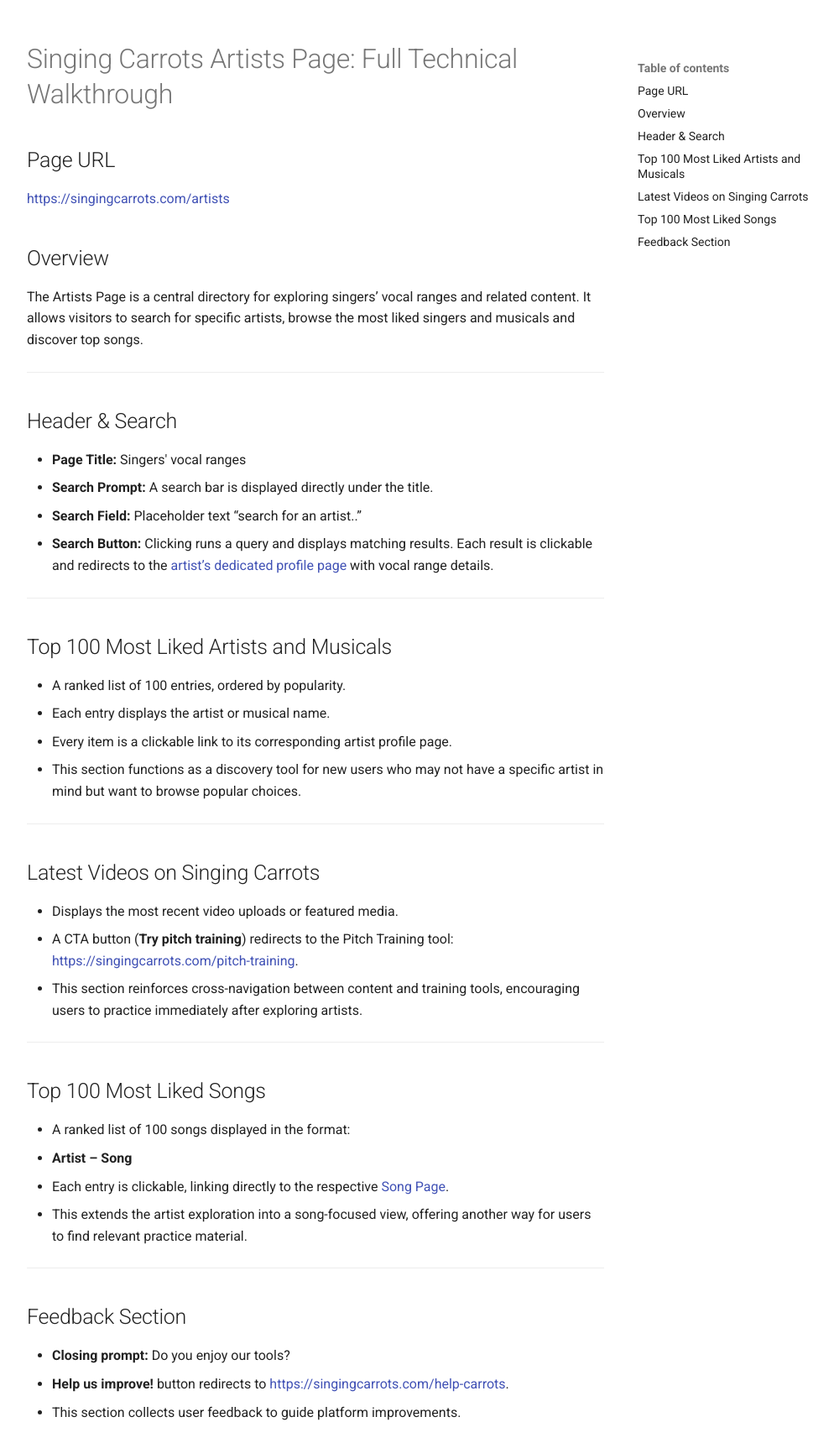
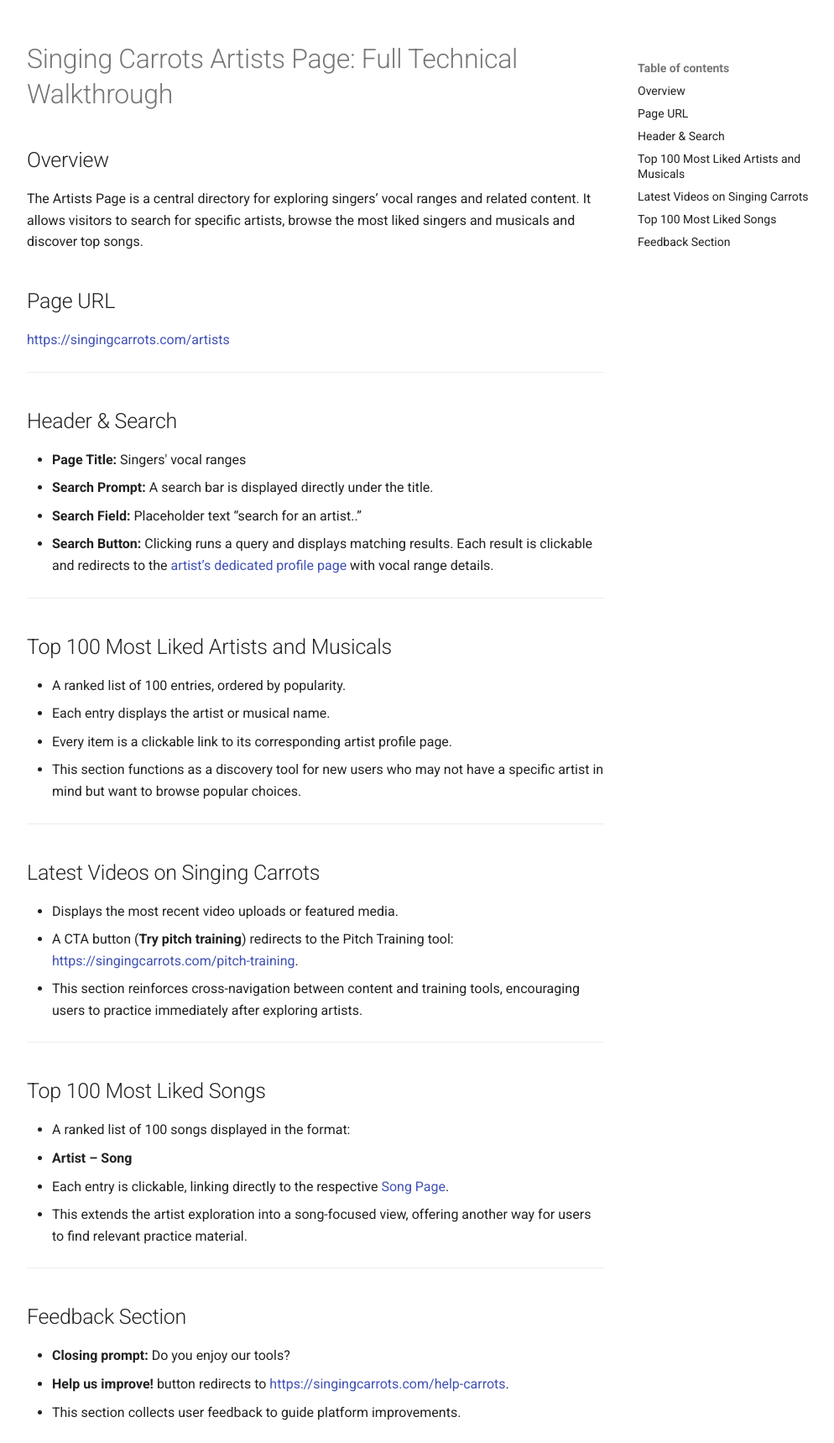
Before and after one commit to singingcarrots/docs, an MkDocs documentation site: the page built from docs/singing-carrots-artists-page.md, in a window 1280 px wide. Shown: the whole page at 84% size, without its empty margins (264-1258 px from the left). Built offline with MkDocs 1.6.1 and Material for MkDocs 9.7.7, drawn with Linux system fonts in a browser that asks for light colours.

```diff
--- a/docs/singing-carrots-artists-page.md
+++ b/docs/singing-carrots-artists-page.md
@@ -6,11 +6,11 @@ description: Explore vocal ranges of singers and musicals, search for artists,
 ---
 # Singing Carrots Artists Page: Full Technical Walkthrough
 
+## Overview
+The Artists Page is a central directory for exploring singers’ vocal ranges and related content. It allows visitors to search for specific artists, browse the most liked singers and musicals and discover top songs.
+
 ## Page URL
 <https://singingcarrots.com/artists>
-
-## Overview
-The Artists Page is a central directory for exploring singers’ vocal ranges and related content. It allows visitors to search for specific artists, browse the most liked singers and musicals and discover top songs.
 
 ---
 
```
